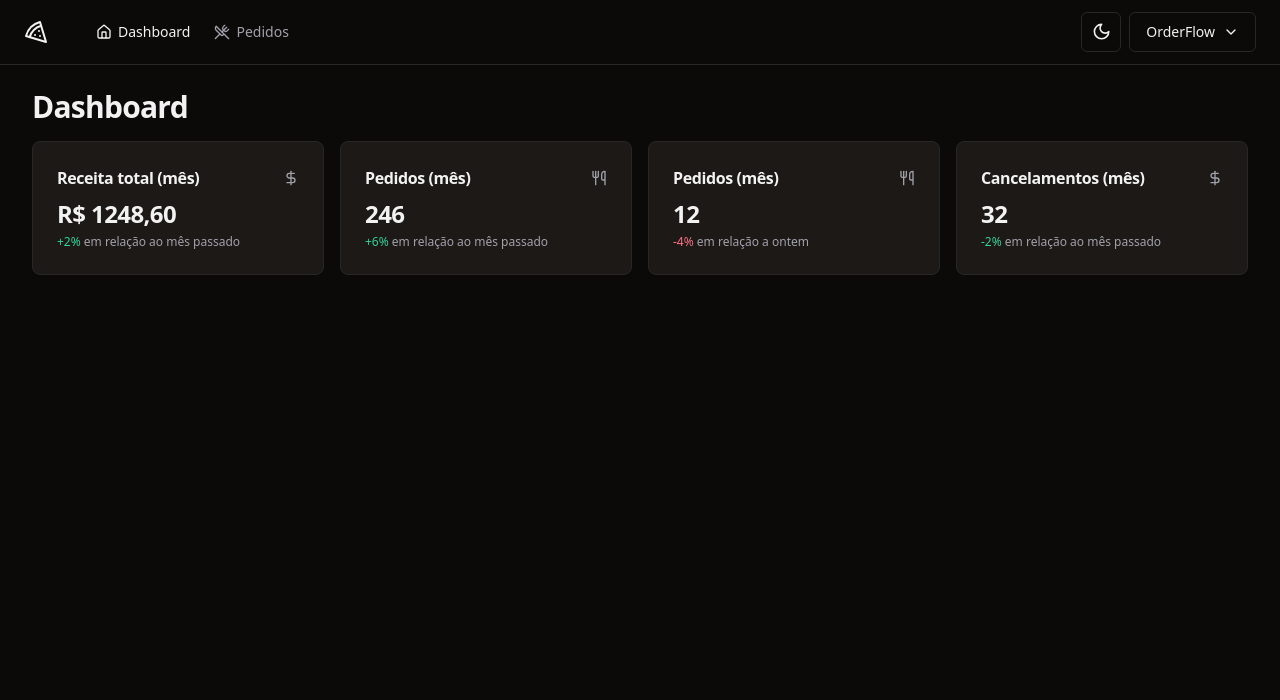
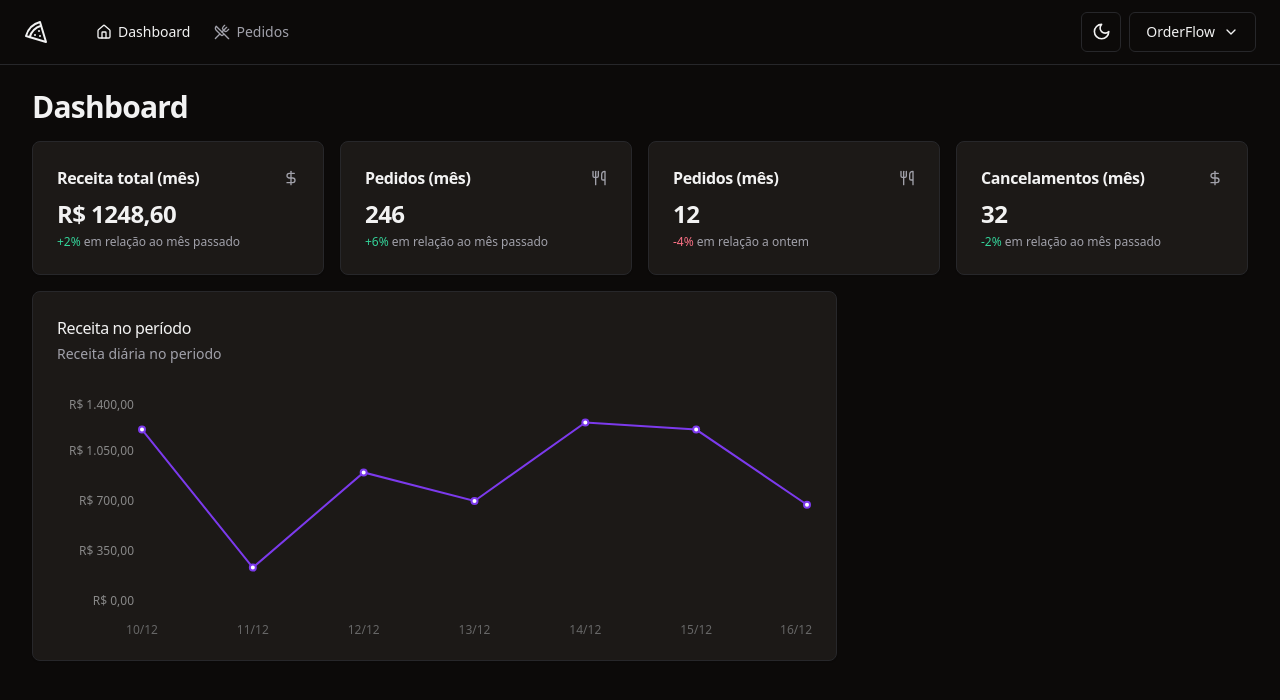
Before and after one commit to EnzoMoita/OrderFlow, a React (Vite) app: page / in a window 1280 px wide. Shown: the top 700 px of the page. Built offline with nearby package versions, Linux system fonts and the light colour scheme.

Commit message:
newgraficwithrecharts

```diff
--- a/package.json
+++ b/package.json
@@ -27,6 +27,7 @@
     "react-helmet-async": "^2.0.5",
     "react-hook-form": "^7.51.4",
     "react-router-dom": "^6.23.0",
+    "recharts": "^2.12.7",
     "sonner": "^1.4.41",
     "sort-by": "^1.2.0",
     "tailwind-merge": "^2.3.0",
--- a/src/pages/auth/app/dashboard/dashboard.tsx
+++ b/src/pages/auth/app/dashboard/dashboard.tsx
@@ -3,6 +3,7 @@
 import { MonthOrdersAmountCard } from "./month-orders-amont-card"
 import { DayOrdersAmountCard } from "./day-orders-amont-card"
 import { MonthCanceledOrdersAmountCard } from "./month-canceled-orders-amont"
+import { RevenueChart } from "./revenue-chart"
 
 
 export function Dashboard(){
@@ -18,6 +19,10 @@
             <DayOrdersAmountCard />
             <MonthCanceledOrdersAmountCard />
             </div>
+
+            <div className="grid grid-cols-9 gap-4">
+                <RevenueChart />
+            </div>
         </div>
 </>
     )
--- /dev/null
+++ b/src/pages/auth/app/dashboard/revenue-chart.tsx
@@ -0,0 +1,40 @@
+import { Card, CardContent, CardDescription, CardHeader, CardTitle } from "@/components/ui/card";
+import {ResponsiveContainer, LineChart, XAxis, YAxis,  Line} from 'recharts'
+import colors from 'tailwindcss/colors'
+
+const data = [
+    { date: '10/12', revenue: 1200},
+    { date: '11/12', revenue: 234},
+    { date: '12/12', revenue: 900},
+    { date: '13/12', revenue: 700},
+    { date: '14/12', revenue: 1250},
+    { date: '15/12', revenue: 1200},
+    { date: '16/12', revenue: 674},
+
+]
+
+
+export function RevenueChart(){
+    return (
+        <Card className="col-span-6">
+            <CardHeader className="flex-row items-center justify-between pb-8">
+                <div className="space-y-1">
+                    <CardTitle className="text-base font-medium">
+                        Receita no período
+                    </CardTitle>
+                    <CardDescription>Receita diária no periodo</CardDescription>
+
+                </div>
+            </CardHeader>
+            <CardContent>
+                <ResponsiveContainer width="100%" height={240}>
+                    <LineChart data={data} style={{ fontSize: 12 }}>
+                        <XAxis dataKey="date"  tickLine={false} axisLine={false} dy={16} />
+                        <YAxis stroke="#888" axisLine={false} tickLine={false} width={80} tickFormatter={(value: number) => value.toLocaleString('pt-BR', {style: 'currency', currency: 'BRL',})} />
+                        <Line type="linear" strokeWidth={2} dataKey="revenue" stroke={colors.violet['600']} />
+                    </LineChart>
+                </ResponsiveContainer>
+            </CardContent>
+        </Card>
+    )
+}
```
Also changed, not shown: 1 other file (tests, documents, lock files or other folders).
